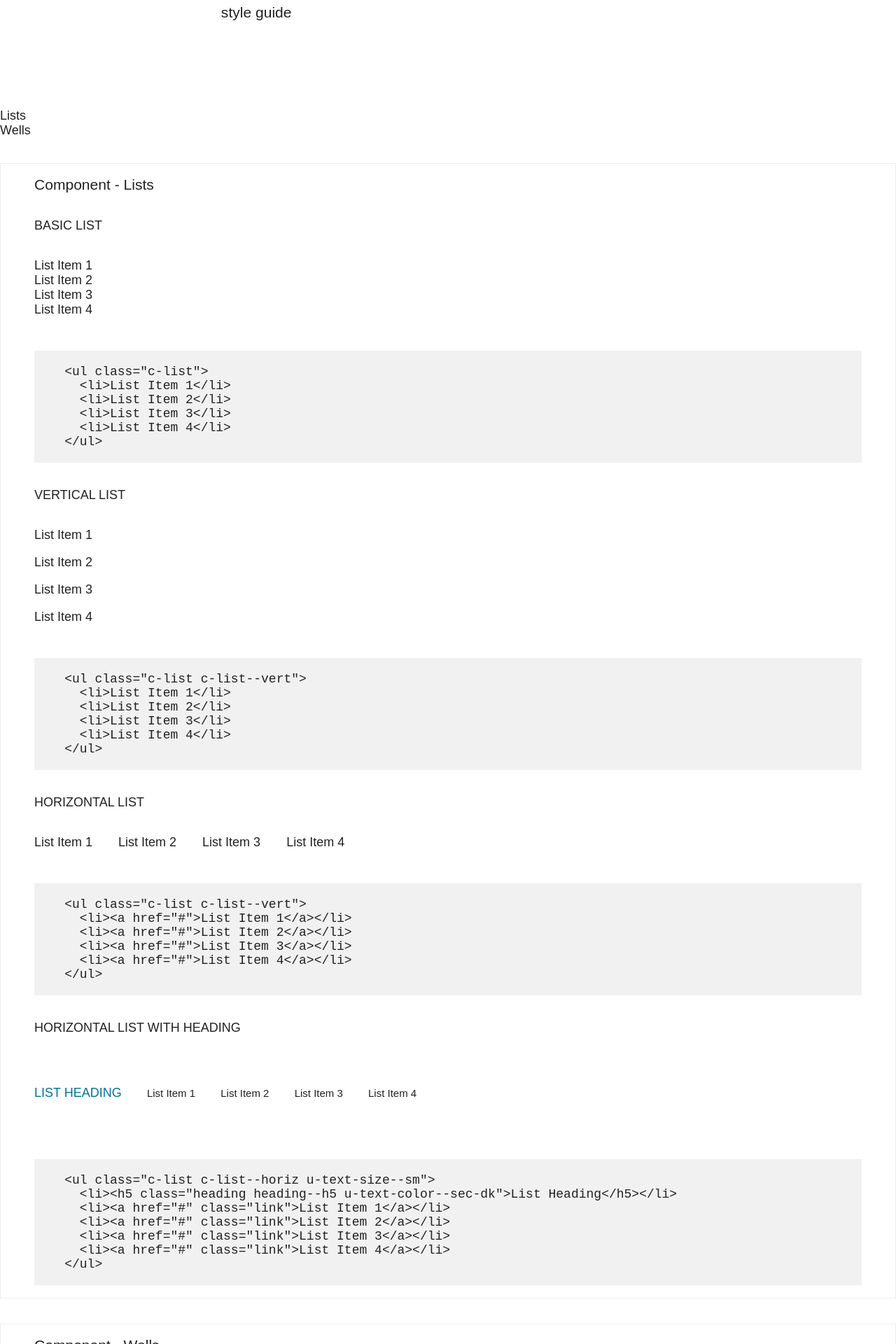
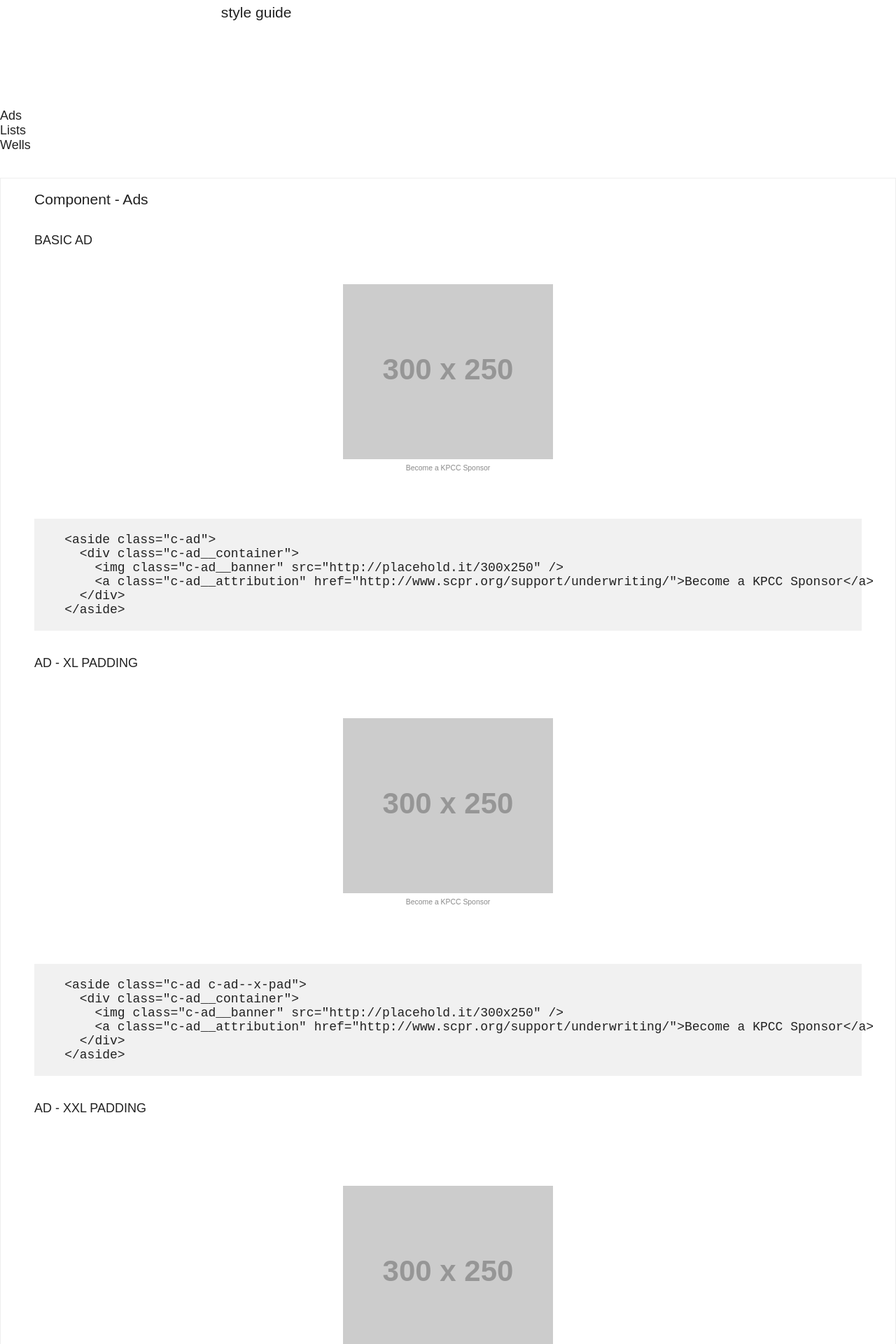
Before and after one commit to SCPR/scpr-style-guide, a Jekyll site: the page built from documentation/index.html, in a window 1280 px wide. Shown: the top 1920 px of the page at 70% size. Built offline with Jekyll 4.4.1, drawn with Linux system fonts in a browser that asks for light colours; Markdown is read by kramdown in place of the engine named in the settings; some of the changed text lies outside the part shown.

Commit message:
create ad component

```diff
--- /dev/null
+++ b/documentation/_components/ad.md
@@ -0,0 +1,65 @@
+---
+layout: component
+type: component
+title: Ads
+---
+
+#### Basic Ad
+
+<aside class="c-ad">
+  <div class="c-ad__container">
+    <img class="c-ad__banner" src="http://placehold.it/300x250" />
+    <a class="c-ad__attribution" href="http://www.scpr.org/support/underwriting/">Become a KPCC Sponsor</a>
+  </div>
+</aside>
+
+<pre>
+  <code>
+    &lt;aside class="c-ad">
+      &lt;div class="c-ad__container">
+        &lt;img class="c-ad__banner" src="http://placehold.it/300x250" />
+        &lt;a class="c-ad__attribution" href="http://www.scpr.org/support/underwriting/">Become a KPCC Sponsor&lt;/a>
+      &lt;/div>
+    &lt;/aside>
+  </code>
+</pre>
+
+#### Ad - XL Padding
+
+<aside class="c-ad c-ad--x-pad">
+  <div class="c-ad__container">
+    <img class="c-ad__banner" src="http://placehold.it/300x250" />
+    <a class="c-ad__attribution" href="http://www.scpr.org/support/underwriting/">Become a KPCC Sponsor</a>
+  </div>
+</aside>
+
+<pre>
+  <code>
+    &lt;aside class="c-ad c-ad--x-pad">
+      &lt;div class="c-ad__container">
+        &lt;img class="c-ad__banner" src="http://placehold.it/300x250" />
+        &lt;a class="c-ad__attribution" href="http://www.scpr.org/support/underwriting/">Become a KPCC Sponsor&lt;/a>
+      &lt;/div>
+    &lt;/aside>
+  </code>
+</pre>
+
+#### Ad - XXL Padding
+
+<aside class="c-ad c-ad--xx-pad">
+  <div class="c-ad__container">
+    <img class="c-ad__banner" src="http://placehold.it/300x250" />
+    <a class="c-ad__attribution" href="http://www.scpr.org/support/underwriting/">Become a KPCC Sponsor</a>
+  </div>
+</aside>
+
+<pre>
+  <code>
+    &lt;aside class="c-ad c-ad--xx-pad">
+      &lt;div class="c-ad__container">
+        &lt;img class="c-ad__banner" src="http://placehold.it/300x250" />
+        &lt;a class="c-ad__attribution" href="http://www.scpr.org/support/underwriting/">Become a KPCC Sponsor&lt;/a>
+      &lt;/div>
+    &lt;/aside>
+  </code>
+</pre>
--- a/documentation/css/scpr-style.css
+++ b/documentation/css/scpr-style.css
@@ -116,3 +116,24 @@ a {
   .c-well--alert {
     border-bottom: 1px solid #D31D1D;
     border-top: 1px solid #FFFFFF; }
+
+.c-ad {
+  display: block;
+  padding: 1rem; }
+  .c-ad--x-pad {
+    padding: 2rem; }
+  .c-ad--xx-pad {
+    padding: 4rem; }
+  .c-ad__container {
+    display: block;
+    margin: 0 auto;
+    text-align: center; }
+  .c-ad__banner {
+    display: block;
+    margin: 0 auto; }
+  .c-ad__attribution {
+    color: #898989;
+    display: inline-block;
+    font-size: 0.65104rem; }
+    .c-ad__attribution:hover {
+      text-decoration: underline; }
--- /dev/null
+++ b/src/css/components/_ads.scss
@@ -0,0 +1,44 @@
+
+// Ads: a component that wraps around display ads and provides .
+// Useful for related links, episode rundowns, trending topics, etc.
+//
+// .c-ad--x-pad        - Doubles the default padding around a display ad.
+// .c-ad--xx-pad       - Quadruples the default padding around a display ad.
+// .c-ad__container    - Wrapper that encloses an ad tag ad attribution.
+// .c-ad__attribution  - Text/link attribution identifying display ad as sponsored.
+//
+// Styleguide 0.1.0
+
+.c-ad {
+  display: block;
+  padding: ($base-line-height / 2);
+
+  &--x-pad {
+    padding: $base-line-height;
+  }
+
+  &--xx-pad {
+    padding: ($base-line-height * 2);
+  }
+
+  &__container {
+    display: block;
+    margin: 0 auto;
+    text-align: center;
+  }
+
+  &__banner {
+    display: block;
+    margin: 0 auto;
+  }
+
+  &__attribution {
+    color: $color-gray;
+    display: inline-block;
+    font-size: ms(-3);
+
+    &:hover {
+      text-decoration: underline;
+    }
+  }
+}
--- a/src/css/components/all.scss
+++ b/src/css/components/all.scss
@@ -2,3 +2,4 @@
 // imports go here
 @import "lists";
 @import "wells";
+@import "ads";
```
Also changed, not shown: 1 other file.
